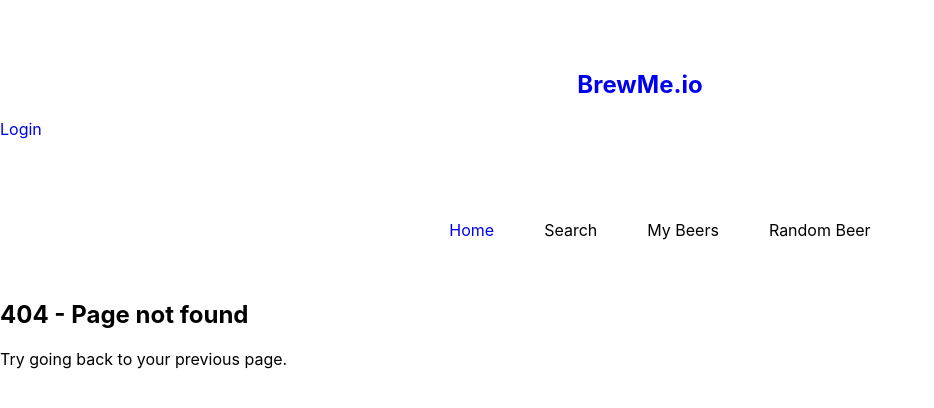
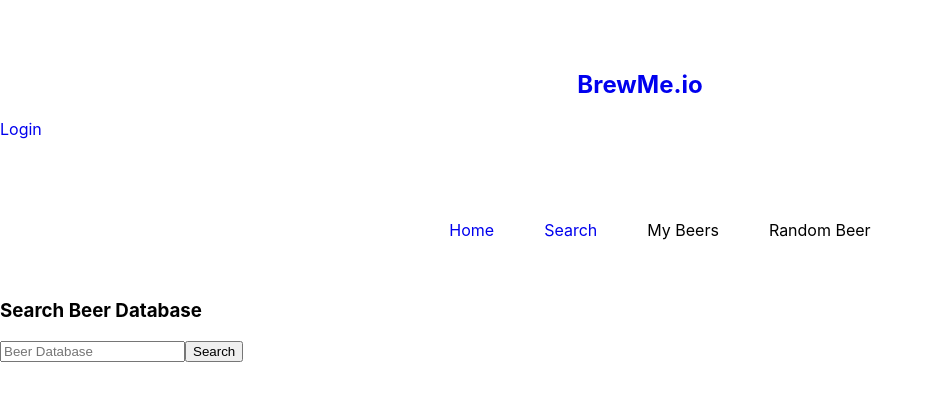
Before and after one commit to JozyL27/brewme-client, a React (Create React App) app: page /search in a window 1280 px wide. Before the commit this address had no page. Shown: the top 408 px of the page, without its empty margins (0-934 px from the left). Built offline with nearby package versions, Linux system fonts and the light colour scheme.

Commit message:
search beer component added

```diff
--- a/src/App.js
+++ b/src/App.js
@@ -6,6 +6,7 @@
 import NavBar from './components/NavBar/NavBar'
 import PublicOnlyRoute from './components/Utils/PublicOnlyRoute'
 import LoginPage from './routes/LoginPage'
+import SearchBeer from './components/searchBeers/searchBeer'
 
 
 class App extends React.Component {
@@ -23,6 +24,11 @@
             path={'/'}
             component={About}
             />
+            <Route
+            exact
+            path={'/search'}
+            component={SearchBeer}
+            />
             <PublicOnlyRoute
               path={'/login'}
               component={LoginPage}
--- a/src/components/NavBar/NavBar.js
+++ b/src/components/NavBar/NavBar.js
@@ -8,12 +8,18 @@
         return (
             <ul className='navBar'>
                 <li className='navLink'>
-                <Link
-                to='/'>
-                Home
-                </Link>
+                    <Link
+                    to='/'>
+                    Home
+                    </Link>
                 </li>
-                <li className='navLink'>Search</li>
+                <li className='navLink'>
+                    <Link
+                    to='/search'
+                    >
+                    Search
+                    </Link>
+                </li>
                 <li className='navLink'>My Beers</li>
                 <li className='navLink'> Random Beer</li>
             </ul>
--- a/src/components/searchBeers/searchBeer.js
+++ b/src/components/searchBeers/searchBeer.js
@@ -0,0 +1,33 @@
+import React from 'react'
+import SearchBeerService from '../../services/search-beer-service'
+
+
+export default class SearchBeer extends React.Component {
+    state = {
+        beers: []
+    }
+
+    getBeers = event => {
+        event.preventDefault()
+
+        SearchBeerService.getPaginatedBeers(1)
+            .then(res => {
+                console.log(res)
+            })
+            .catch(error => {
+                console.log(error)
+            })
+    }
+
+    render() {
+        return (
+            <section className="search">
+            <h3>Search Beer Database</h3>
+            <form className="searchDatabase" onSubmit={this.getBeers} >
+            <input type="text" className="search" name="search" placeholder="Beer Database" />
+            <input type="submit" value="Search" />
+            </form>
+            </section>
+        )
+    }
+}
```
